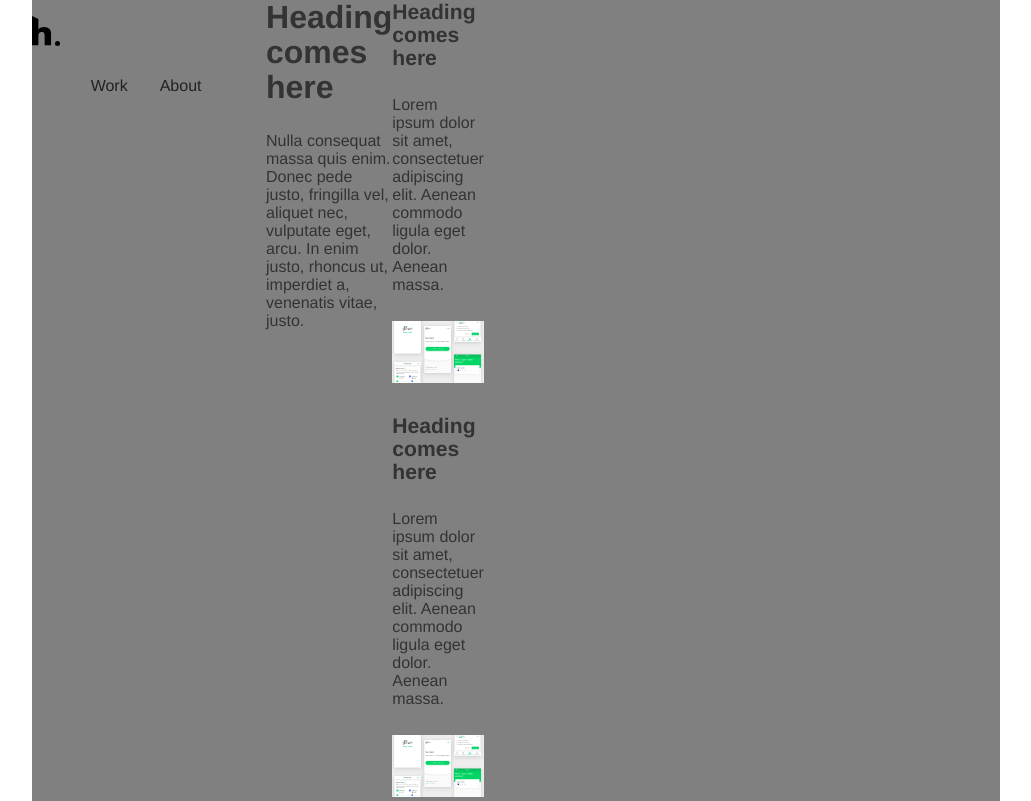
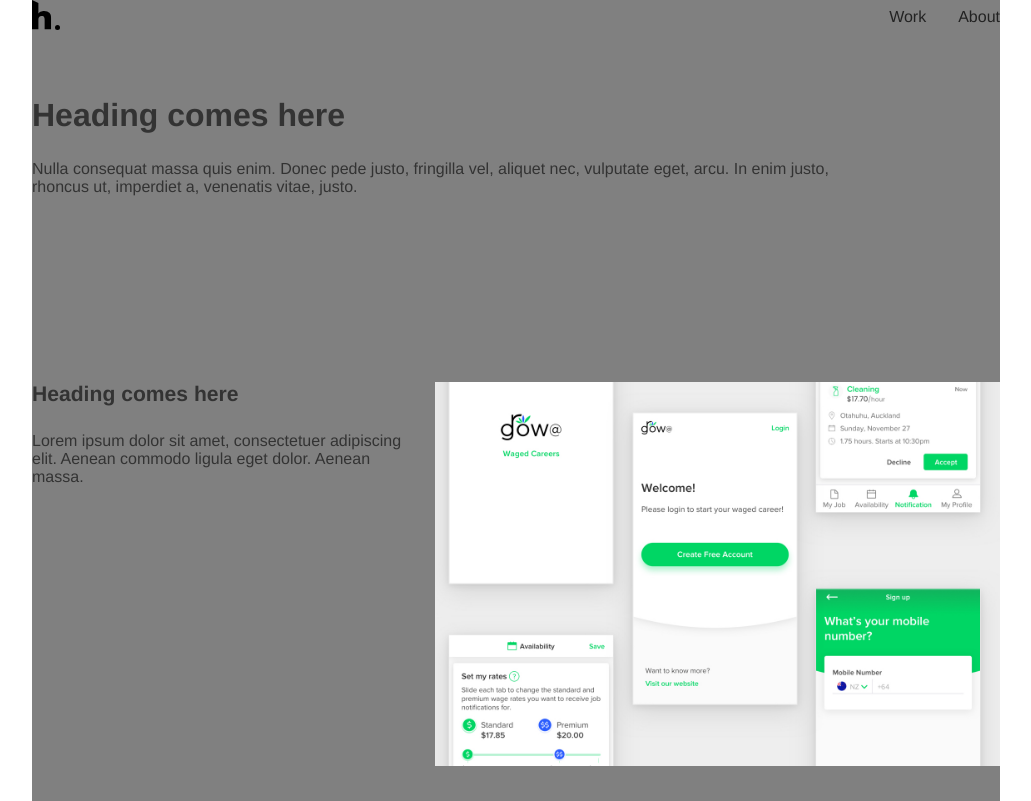
Before and after one commit to hamm4545/productdesign, a Gatsby site: page / in a window 1280 px wide. Shown: the top 801 px of the page, without its empty margins (124-1155 px from the left). Built offline with nearby package versions, Linux system fonts and the light colour scheme; Gatsby itself is replaced by a stand-in of ours.

Commit message:
Created sub page

```diff
--- a/src/components/article.js
+++ b/src/components/article.js
@@ -1,16 +1,18 @@
 import React from "react"
 import { Link } from "gatsby"
 import HeroImg01 from "../images/grow@-candidates.jpg"
+import HeroImg02 from "../images/grow@-Group2.jpg"
+import HeroImg03 from "../images/project-Group3.jpg"
 
 export default ({ children }, props) => (
 	<section>
-		<article>
+		<article >
 		  	<div>
 		  		<h3>Heading comes here</h3>
 		  		<p>Lorem ipsum dolor sit amet, consectetuer adipiscing elit. Aenean commodo ligula eget dolor. Aenean massa.</p>
 		  	</div>
 
-		  	<Link to="/"><img src={HeroImg01} alt="test" />
+		  	<Link to="/project-01/"><img src={HeroImg01} alt="test" />
 		  	</Link>
 
 		</article>
@@ -20,7 +22,7 @@ export default ({ children }, props) => (
 		  		<p>Lorem ipsum dolor sit amet, consectetuer adipiscing elit. Aenean commodo ligula eget dolor. Aenean massa.</p>
 		  	</div>
 
-		  	<Link to="/"><img src={HeroImg01} alt="test" /></Link>
+		  	<Link to="/"><img src={HeroImg02} alt="test" /></Link>
 
 		</article>
 		<article>
@@ -29,7 +31,7 @@ export default ({ children }, props) => (
 		  		<p>Lorem ipsum dolor sit amet, consectetuer adipiscing elit. Aenean commodo ligula eget dolor. Aenean massa.</p>
 		  	</div>
 
-		  	<Link to="/"><img src={HeroImg01} alt="test" /></Link>
+		  	<Link to="/"><img src={HeroImg03} alt="test" /></Link>
 
 		</article>
 
--- a/src/components/layout.js
+++ b/src/components/layout.js
@@ -9,13 +9,12 @@ export default ({ children }) => (
       <header>
          <Link to="/"><img src={LogoImg} alt="test" /></Link>
         <ul class="nav">
-          <Link to="/work/">Work</Link>
+          <Link to="/">Work</Link>
           <Link to="/about/">About</Link>
         </ul>
       </header>
-      <div>
 
-    </div>
+
     {children}
   </div>
 )
--- a/src/pages/work.js
+++ b/src/pages/work.js
@@ -1,13 +1,11 @@
 import React from "react"
 import Layout from "../components/layout"
+import Work01 from "../components/work-01"
 
 
 const WorkPage = () => (
 	<Layout>
-		<main>
-			<h1>About the Author</h1>
-			<p>Welcome to my Gatsby site.</p>
-			</main>
+		<Work01></Work01>
 	</Layout>
 )
 
--- a/src/styles/styles.scss
+++ b/src/styles/styles.scss
@@ -1,3 +1,5 @@
+
+
 $font-stack: Helvetica, sans-serif;
 $primary-color: #333;
 $black: #222222;
@@ -8,32 +10,38 @@ $header-height: 3em;
 body {
   font: 100% $font-stack;
   color: $primary-color;
-
-
 }
 
 .content{
 	display: grid;
-	grid-template-columns: repeat(12, [col-start] 1fr);
-
 	background: grey;
-
 	margin-left: auto;
 	margin-right: auto;
 	max-width: calc(1000px - (2* #{$default-padding}));
 	width: 80%;
+}
 
+header{
+	display: grid;
+	grid-template-columns: repeat(2, 1fr);
+	grid-template-rows: 1fr;
+
+
+	& > *{
+		align-self: center;
+		margin: 0;
+		grid-gap: 32px;
+	}
+
+	img{
+		margin: 0;
+	}
 
 }
 
-header{
-	// display: grid;
-	margin-top: 1rem;
-}
+.nav{
+	text-align: right;
 
-.nav{
-	// grid-column: 4 / span 1;
-	text-align: right;
 
 	a{
 		color: $black;
@@ -41,26 +49,30 @@ header{
 		justify-content: end;
 		margin-left: 2rem;
 	}
-
 }
 
+
 .site-title{
-
-
-
+	display: grid;
+	grid-template-columns: 1fr;
+	grid-template-rows: 1fr;
+	padding: ($default-padding*4) ($default-padding*8) ($default-padding*8) 0;
 }
 
 
 article{
-	// display: grid;
-	// grid-template-columns: 1fr 1fr;
+	display: grid;
+	grid-template-columns: 40% auto;
+	grid-column-gap: 16px;
+	padding: ($default-padding*2) 0;
+
 
 	h3,p{
 		justify-content: start;
 	}
 
 	img{
-		justify-content: end;
+		grid-area:1 / col4-start;
 
 	}
 }
```
Also changed, not shown: src/components/work-01.js (added, +11 -0 lines), src/pages/project-01.js (added, +20 -0 lines), src/images/grow@-Group2.jpg (added), src/images/project-Group3.jpg (added).
